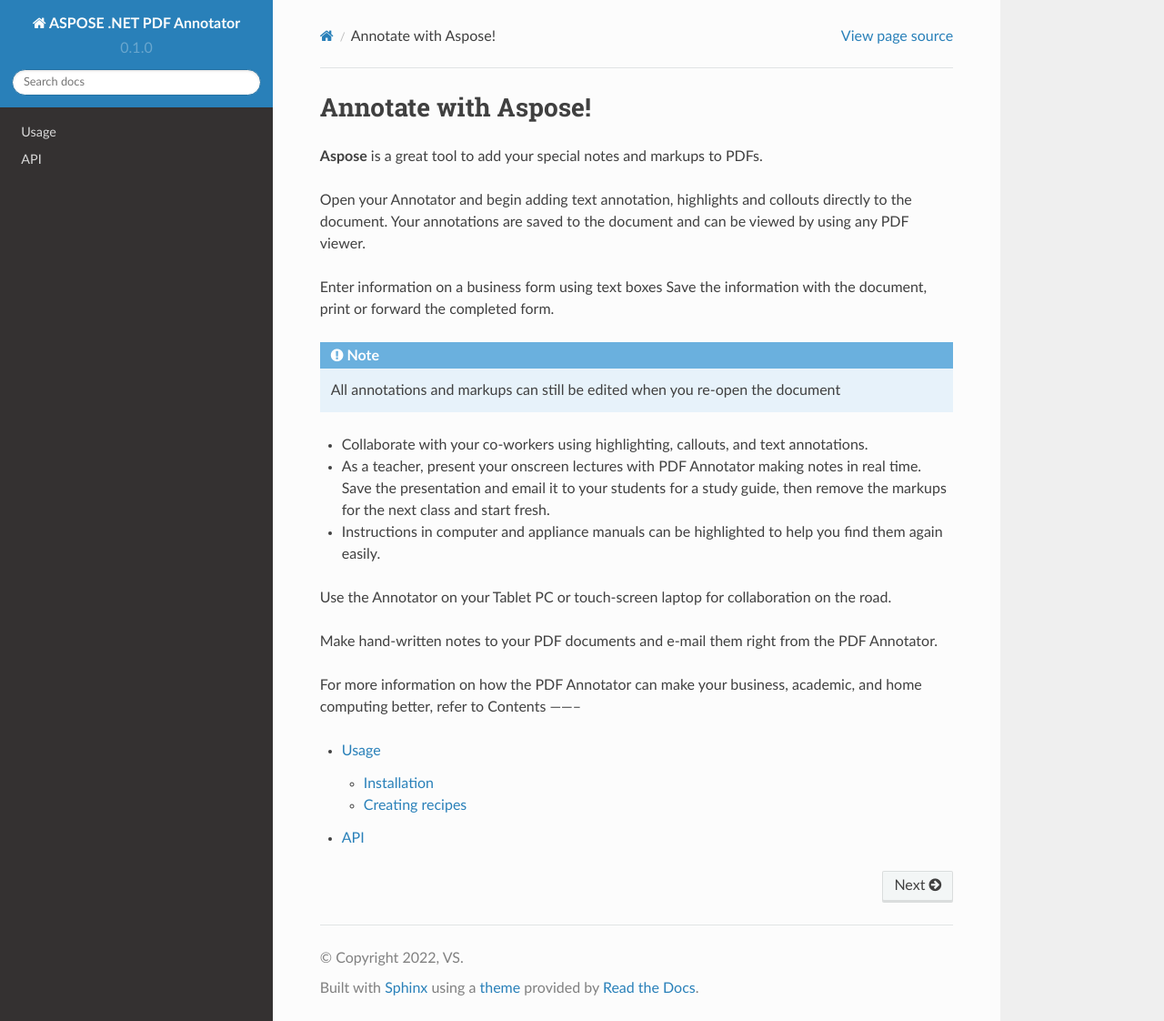
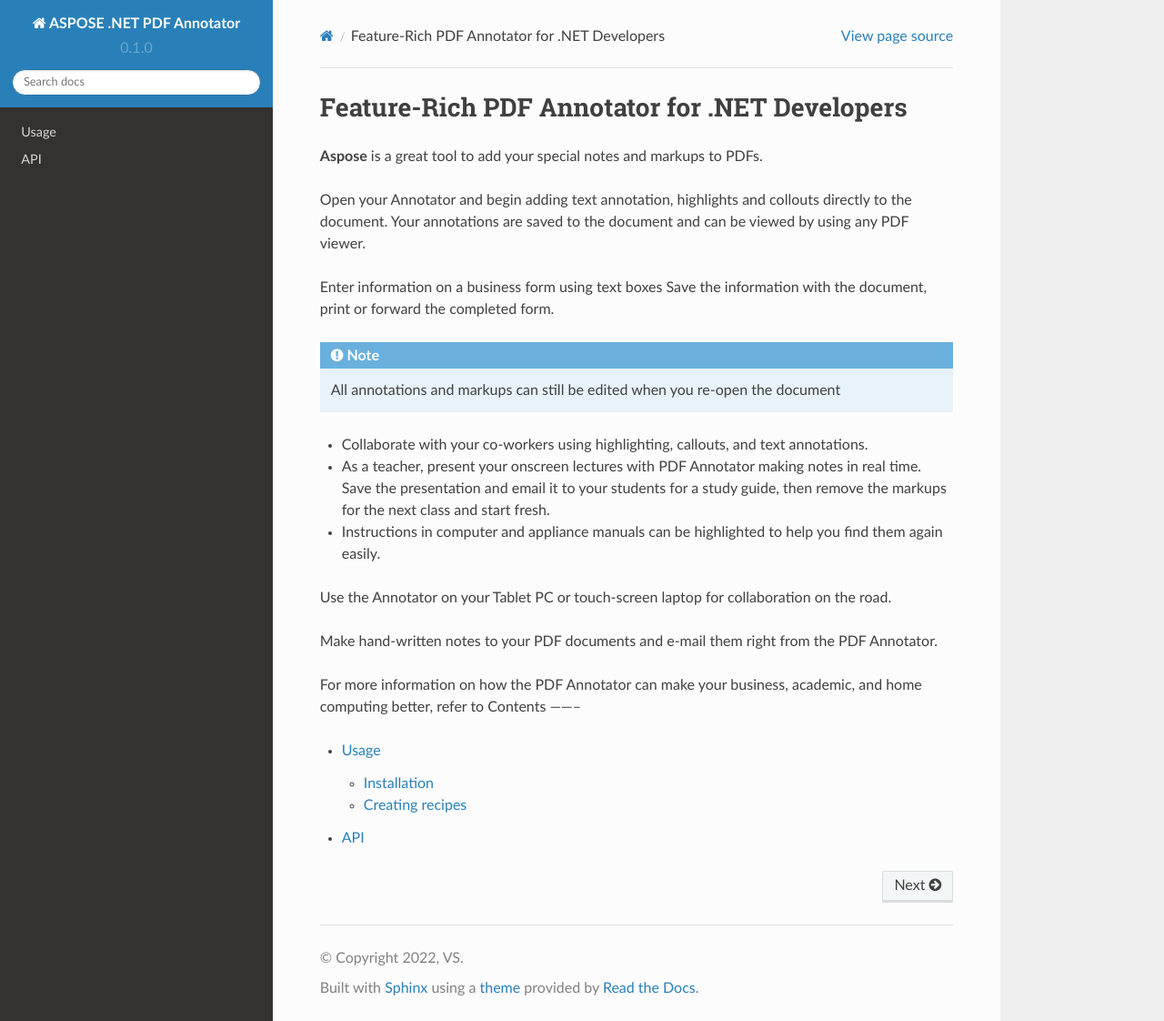
Before and after one commit to vadimsteckler1/asposetest, a Sphinx documentation site: the page built from docs/source/index.rst, in a window 1280 px wide and 1122 px high. Shown: the whole window at 91% size. Built offline with Sphinx 7.4.7 and the Read the Docs theme 2.0.0, drawn with Linux system fonts in a browser that asks for light colours.

Commit message:
Update index.rst

```diff
--- a/docs/source/index.rst
+++ b/docs/source/index.rst
@@ -1,4 +1,4 @@
-Annotate with Aspose!
+Feature-Rich PDF Annotator for .NET Developers
 ===================================
 
 **Aspose** is a great tool to add your special notes and markups to PDFs.
```
